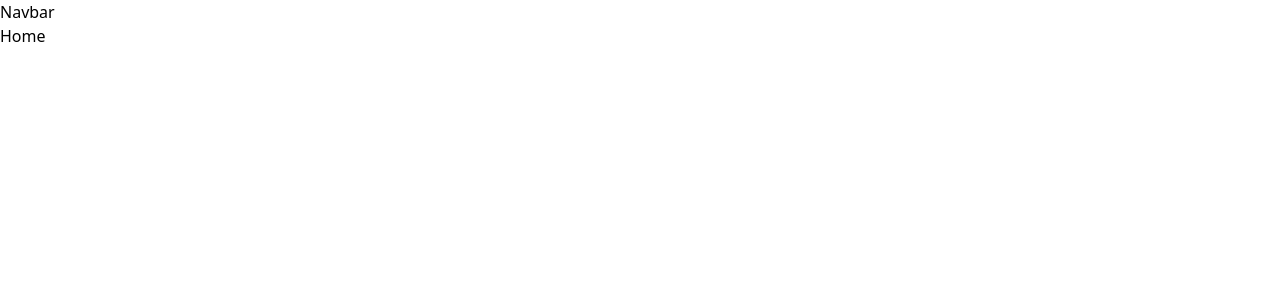
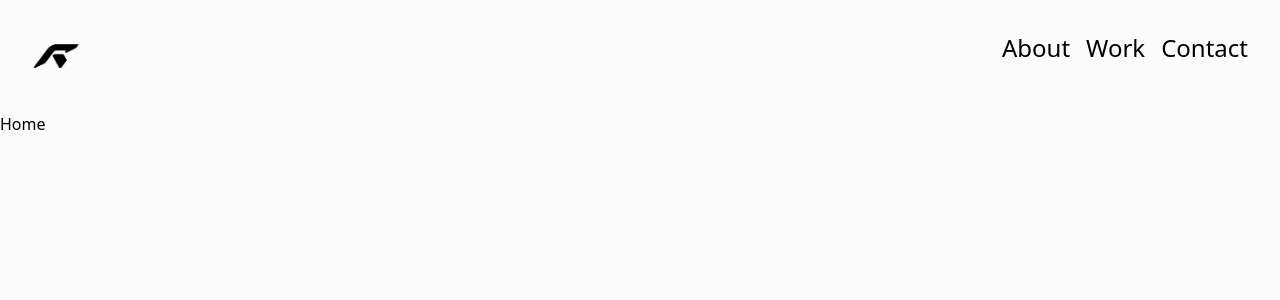
Before and after one commit to NhatHONGUYEN/remy-tran, a React (Vite) app: page / in a window 1280 px wide. Shown: the top 300 px of the page. Built offline with nearby package versions, Linux system fonts and the light colour scheme.

Commit message:
🚧  F01 : install the navbar layout

```diff
--- a/src/App.css
+++ b/src/App.css
@@ -0,0 +1,3 @@
+body {
+    background-color: #FBFBFB;
+  }
--- a/src/components/Navbar.jsx
+++ b/src/components/Navbar.jsx
@@ -1,3 +1,24 @@
+import { Link } from "react-router-dom";
+
 export default function Navbar() {
-  return <div>Navbar</div>;
+  return (
+    <div className="flex justify-between text-2xl p-8">
+      <div>
+        <img
+          className="object-contain h-12 w-12"
+          src="../../public/Logo+Remy_Def_Noir+PNG.png"
+          alt="logo"
+        />
+      </div>
+      <div>
+        <Link className="mr-4" to="/about">
+          About
+        </Link>
+        <Link className="mr-4" to="/work">
+          Work
+        </Link>
+        <Link to="/contact">Contact</Link>
+      </div>
+    </div>
+  );
 }
--- a/tailwind.config.js
+++ b/tailwind.config.js
@@ -2,7 +2,11 @@
 export default {
   content: ["./index.html", "./src/**/*.{js,ts,jsx,tsx}"],
   theme: {
-    extend: {},
+    extend: {
+      colors: {
+        beige: "#FBFBFB",
+      },
+    },
   },
   plugins: [],
 };
```
Also changed, not shown: public/Logo+Remy_Def_Noir+PNG.png (added), 1 other file (tests, documents, lock files or other folders).
